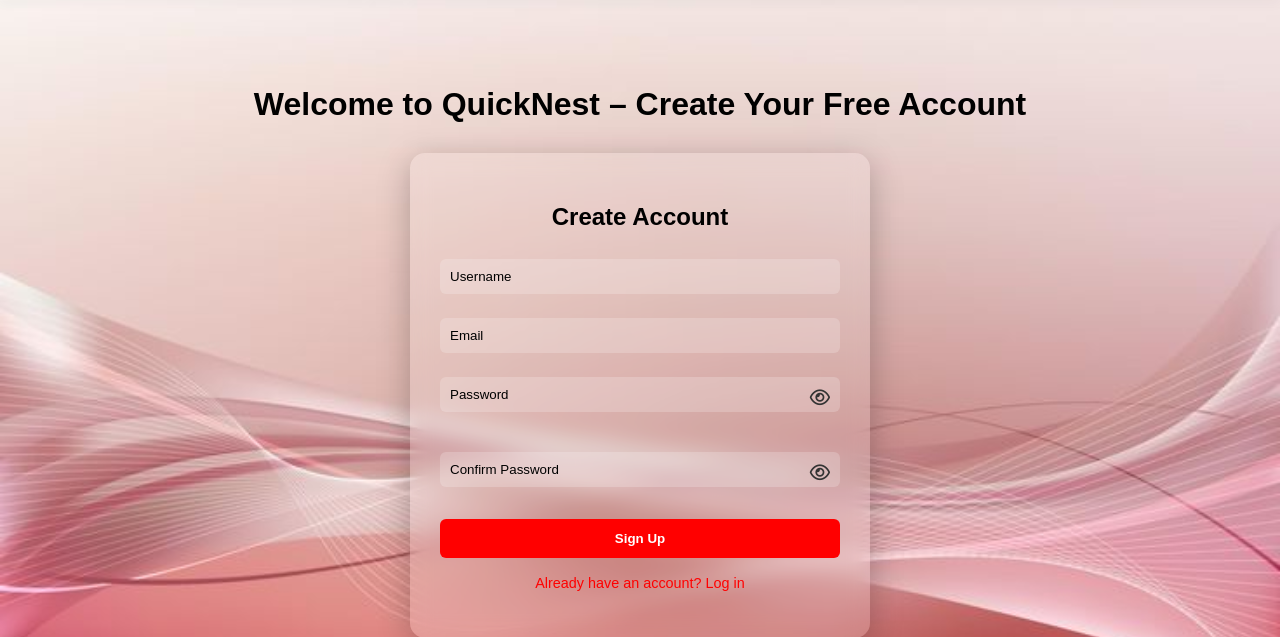
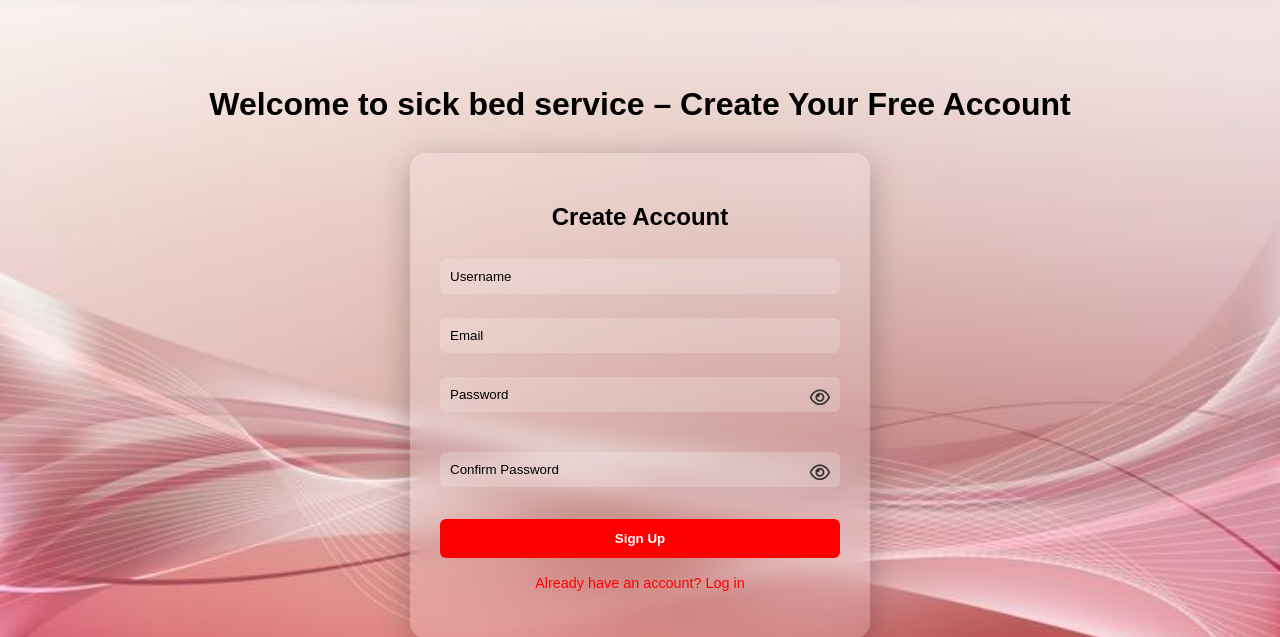
Before and after one commit to vidya365/rental, a Django app: page /signup/ in a window 1280 px wide. Shown: the part 103-740 px from the top of the page. Run offline with Django 5.2, Linux system fonts and the light colour scheme.

Commit message:
1st commint again

```diff
--- a/app/admin.py
+++ b/app/admin.py
@@ -26,14 +26,14 @@ class RentalItemAdmin(admin.ModelAdmin):
         'next_available_date',
         'image',
     )
+    readonly_fields = ('stock_status',)
 
     def stock_status(self, obj):
         if obj.available_quantity == 0:
             return "Sold Out"
         elif obj.available_quantity == 1:
             return "Only 1 Left"
-        else:
-            return f"{obj.available_quantity} Available"
+        return f"{obj.available_quantity} Available"
     stock_status.short_description = "Stock Status"
 
 @admin.register(RentalRequest)
--- a/app/templates/base.html
+++ b/app/templates/base.html
@@ -432,7 +432,7 @@
 <nav>
 <div class="logo">
   <a href="{% url 'index' %}">
-    <img src="{% static 'images/logo.png' %}" alt="QuickNest Logo" />
+    <img src="{% static 'images/logo.png' %}" alt="sick bed service Logo" />
   </a>
 </div>
   <div class="nav-right">
--- a/app/templates/payment.html
+++ b/app/templates/payment.html
@@ -114,7 +114,7 @@
     key: "{{ razorpay_key }}",
     amount: parseInt("{{ razorpay_amount }}"), // paise for Razorpay
     currency: "INR",
-    name: "QuickNest Rentals",
+    name: "sick bed service",
     description: "Rental Payment for {{ item_name }}",
     image: "https://example.com/logo.png",
     order_id: "{{ razorpay_order_id }}",
--- a/app/templates/signup.html
+++ b/app/templates/signup.html
@@ -105,7 +105,7 @@
 </style>
 
 <div class="welcome-text">
-    Welcome to QuickNest – Create Your Free Account
+    Welcome to sick bed service – Create Your Free Account
 </div>
 
 <div class="signup-container">
--- a/app/urls.py
+++ b/app/urls.py
@@ -24,7 +24,6 @@ urlpatterns = [
     path('generate_receipt/',views.generate_receipt, name='generate_receipt'),
     path("approve-order/<str:order_id>/", views.approve_order, name="approve_order"),
     path("terms/", views.terms, name="terms"),
-    path("contact/", views.contact, name="contact"),
     path("services/", views.services, name="services"),
 
 
--- a/app/views.py
+++ b/app/views.py
@@ -391,7 +391,7 @@ def paymentmethod(request):
                     f"Total Amount: ₹{total_amount}\n"
                     f"Payment Method: Cash on Delivery\n\n"
                     f"Please come and collect your item from our service center.\n\n"
-                    "Thank you for choosing QuickNest!"
+                    "Thank you for choosing sick bed service !"
                 )
                 send_mail(
                     subject,
@@ -442,11 +442,11 @@ def success(request, rental_id):
         rental_request.save()
 
         # ----------- ✉️ Send Email to the User -----------
-        subject = "QuickNest Booking Confirmed ✅"
+        subject = "sick bed service Booking Confirmed ✅"
         message = f"""
 Dear {rental_request.user.first_name or rental_request.user.username},
 
-Thank you for your booking with QuickNest! 🎉
+Thank you for your booking with sick bed service! 🎉
 
 Here are your booking details:
 
@@ -460,7 +460,7 @@ Your booking has been successfully confirmed. You can now take the item or wait
 If you have any questions, feel free to contact our support team.
 
 Regards,
-QuickNest Team
+sick bed service Team
         """
         from_email = settings.DEFAULT_FROM_EMAIL
         recipient_list = [rental_request.user.email]
@@ -493,7 +493,7 @@ from django.template.loader import render_to_string
 from django.core.mail import EmailMessage
 
 def send_reminder_email(user, rental):
-    subject = 'Reminder: Your Rental Ends Tomorrow - QuickNest'
+    subject = 'Reminder: Your Rental Ends Tomorrow - sick bed service'
     recipient_email = user.email
 
     context = {
@@ -515,7 +515,7 @@ def send_reminder_email(user, rental):
         print("Reminder Email Failed:", e)
 
 def send_overdue_emails(user, rental):
-    subject = 'Overdue Rental Notice - QuickNest'
+    subject = 'Overdue Rental Notice - sick bed service'
     recipient_email = user.email
 
     context = {
@@ -647,7 +647,7 @@ def generate_receipt(rental):
     c.drawString(50, 740, f"Rental Duration: {rental.start_date} to {rental.end_date}")
     c.drawString(50, 720, f"Total Amount: ₹{rental.total_amount}")
     c.drawString(50, 700, f"Payment Method: {rental.payment_method}")
-    c.drawString(50, 680, "Thank you for renting with QuickNest!")
+    c.drawString(50, 680, "Thank you for renting with sick bed service!")
 
     c.showPage()
     c.save()
@@ -681,34 +681,7 @@ def terms(request):
     return render(request, 'terms.html')
 
 
-from .forms import ContactForm
-def contact(request):
-    if request.method == "POST":
-        form = ContactForm(request.POST)
-        if form.is_valid():
-            name = form.cleaned_data['name']
-            email = form.cleaned_data['email']
-            message = form.cleaned_data['message']
 
-            subject = f"New Inquiry from {name}"
-            full_message = f"Name: {name}\nEmail: {email}\n\nMessage:\n{message}"
-
-            try:
-                send_mail(
-                    subject,
-                    full_message,
-                    email,  # sender's email (from form)
-                    [' bhayander@kutchyuvaksangh.org'],  # your support/admin email
-                    fail_silently=False,
-                )
-                messages.success(request, "Your inquiry has been sent successfully. We'll get back to you soon.")
-                return redirect('contact')  # refresh page or redirect elsewhere
-            except Exception as e:
-                messages.error(request, f"Error sending email: {e}")
-    else:
-        form = ContactForm()
-
-    return render(request, "contact.html", {"form": form})
 
 from .models import Services
 def services(request):
--- a/rental/settings.py
+++ b/rental/settings.py
@@ -14,10 +14,7 @@ ALLOWED_HOSTS = [
     'rental-1-yhkm.onrender.com',
     'rental-production-321f.up.railway.app',
     'rental-production-2aa8.up.railway.app',
-
-
 ]
-
 
 INSTALLED_APPS = [
     'django.contrib.admin',
```
Also changed, not shown: app/models.py (+9 -5 lines), app/templates/items.html (+7 -11 lines).
